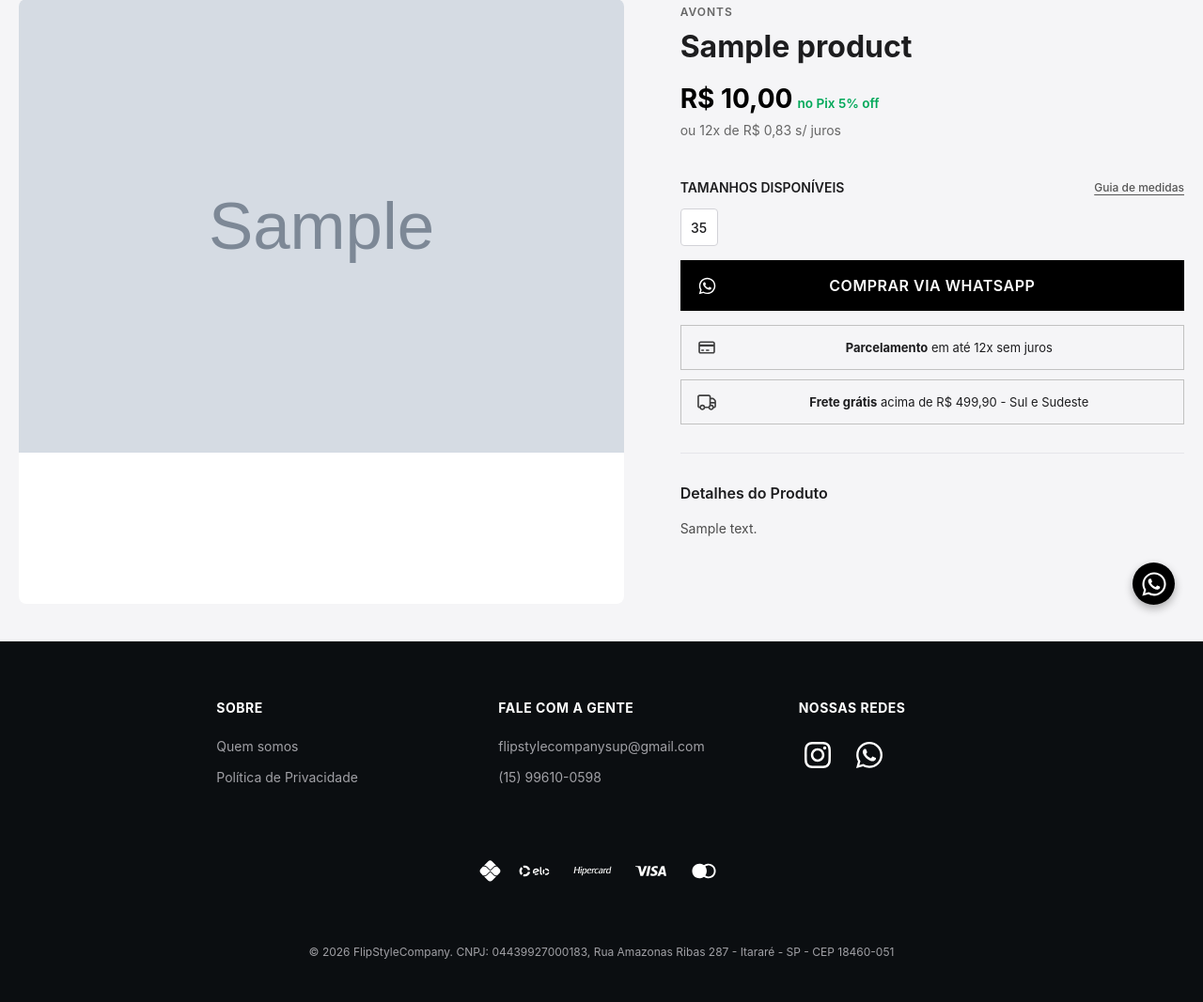
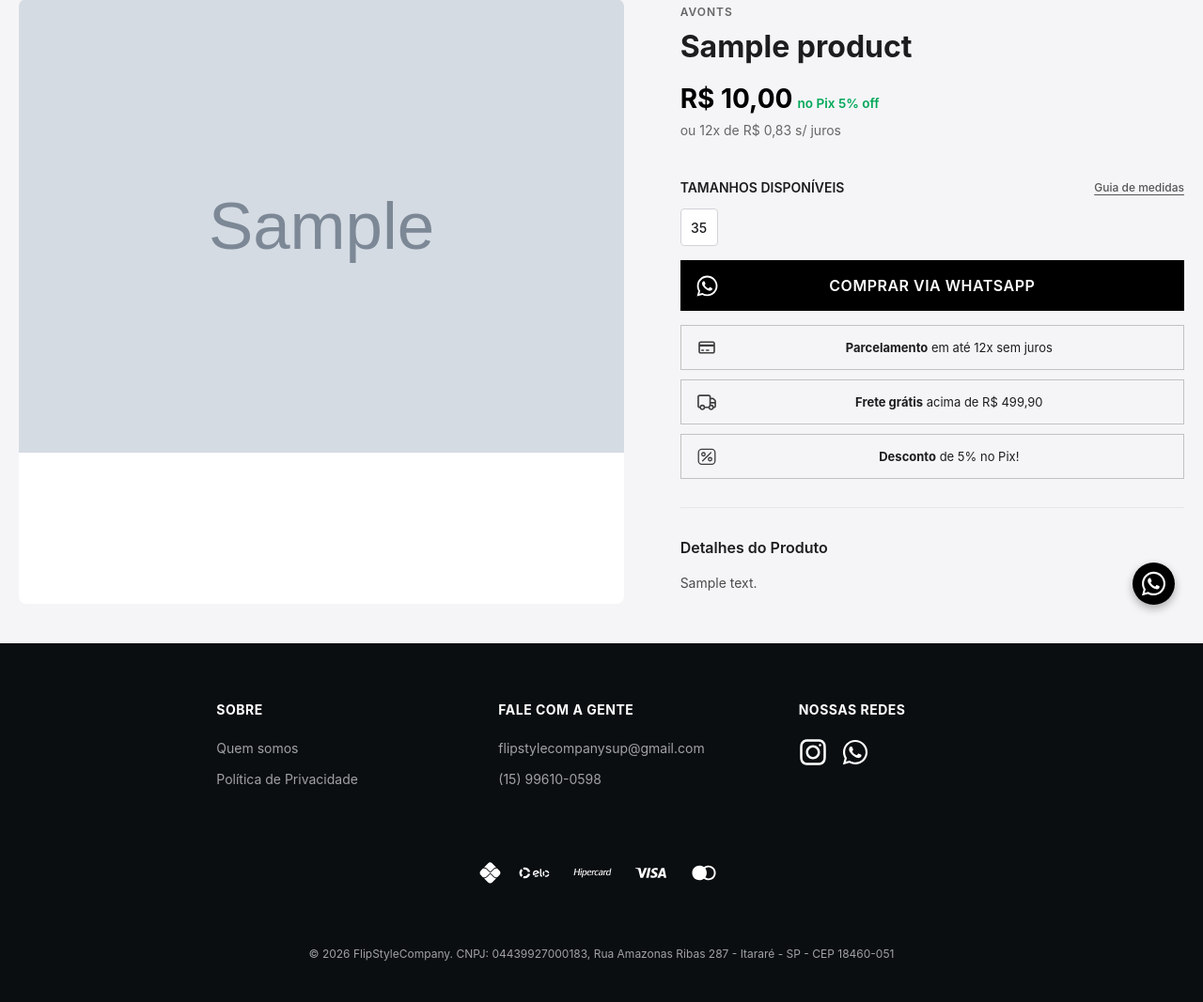
Before and after one commit to MaiconP-Y/flip_style_company, a Django app: a page that uses core/templates/base.html in a window 1280 px wide. Shown: the part 116-1183 px from the top of the page at 94% size. Before the commit the page ends 1137 px from the top, so only its background shows below. Run offline with Django 5.2, Linux system fonts and the light colour scheme; data comes from the database, SQL or seed files in the repository; tables that the repository leaves empty hold one stand-in row (values such as "Sample post"); grey boxes marked "Sample" are stand-in pictures; some libraries are stand-ins or nearby versions.

Commit message:
style: melhora experiencia visual, titulos SEO e isola scripts em detail.js

```diff
--- a/core/templates/base.html
+++ b/core/templates/base.html
@@ -57,7 +57,7 @@
                 </li>
 
                 <li class="has-submenu">
-                    <a href="{% url 'subcategory' subcategory_slug='footwears' %}">Footwears</a>
+                    <a href="{% url 'category' category_slug='footwears' %}">Footwears</a>
                 </li>
             </ul>
 
--- a/products/templates/index.html
+++ b/products/templates/index.html
@@ -104,7 +104,7 @@
             </div>
         </div>
         <div class="trust-item">
-            <img src="{% static 'img/icons/whatsapp-brands-solid-full.svg' %}" alt="Atendimento via WhatsApp">
+            <img src="{% static 'img/icons/whatsapp-brands-solid-full-black.svg' %}" alt="Atendimento via WhatsApp">
             <div class="trust-text">
                 <strong>ATENDIMENTO</strong>
                 <span>Via WhatsApp</span>
--- a/products/templates/product_detail.html
+++ b/products/templates/product_detail.html
@@ -68,10 +68,6 @@
                             <div class="size-option">
                                 <h3>{{ variant.size.name }}</h3>
                             </div>
-                        {% else %}
-                            <div class="size-option disabled">
-                                <h3>Esgotado</h3>
-                            </div>
                         {% endif %}
                     {% empty %}
                         <p class="no-stock">Produto indisponível no momento.</p>
@@ -92,7 +88,11 @@
                 </div>
                 <div class="product-trust-item">
                     <img src="{% static 'img/icons/truck.svg' %}" alt="Frete Grátis" width="22" height="22">
-                    <p><strong>Frete grátis</strong> acima de R$ 499,90 - Sul e Sudeste</p>
+                    <p><strong>Frete grátis</strong> acima de R$ 499,90</p>
+                </div>
+                <div class="product-trust-item">
+                    <img src="{% static 'img/icons/desconto.svg' %}" alt="Desconto no pix" width="22" height="22">
+                    <p><strong>Desconto</strong> de 5% no Pix!</p>
                 </div>
             </div>
         </form>
@@ -164,94 +164,7 @@
 {% endif %}
 {% endblock %}
 
+
 {% block extra_js %}
-<script>
-    document.addEventListener('DOMContentLoaded', () => {
-        // --- 1. Galeria: troca de imagem por miniatura ---
-        const mainImage = document.getElementById('mainImage');
-        const thumbBtns = document.querySelectorAll('.thumb-btn');
-
-        thumbBtns.forEach(btn => {
-            btn.addEventListener('click', function () {
-                const fullSrc = this.querySelector('.thumb-img')?.dataset.fullSrc;
-                if (fullSrc && mainImage) {
-                    mainImage.src = fullSrc;
-                    thumbBtns.forEach(b => b.classList.remove('active'));
-                    this.classList.add('active');
-                }
-            });
-        });
-
-        thumbBtns[0]?.classList.add('active');
-
-        // --- 2. Zoom: mouse (desktop) + touch (mobile) ---
-        const zoomContainer = document.getElementById('zoomContainer');
-        if (!zoomContainer || !mainImage) return;
-
-        function applyZoom(x, y) {
-            const { width, height } = zoomContainer.getBoundingClientRect();
-            const px = ((x / width) * 100).toFixed(2);
-            const py = ((y / height) * 100).toFixed(2);
-            mainImage.style.transformOrigin = `${px}% ${py}%`;
-        }
-
-        function getRelativePos(e) {
-            const rect = zoomContainer.getBoundingClientRect();
-            const src = e.touches ? e.touches[0] : e;
-            return { x: src.clientX - rect.left, y: src.clientY - rect.top };
-        }
-
-        // Desktop
-        zoomContainer.addEventListener('mouseenter', () => {
-            zoomContainer.classList.add('zoomed');
-        });
-
-        zoomContainer.addEventListener('mousemove', (e) => {
-            const { x, y } = getRelativePos(e);
-            applyZoom(x, y);
-        });
-
-        zoomContainer.addEventListener('mouseleave', () => {
-            zoomContainer.classList.remove('zoomed');
-            mainImage.style.transformOrigin = 'center center';
-        });
-
-        // Mobile
-        zoomContainer.addEventListener('touchstart', (e) => {
-            zoomContainer.classList.add('zoomed');
-            const { x, y } = getRelativePos(e);
-            applyZoom(x, y);
-        }, { passive: true });
-
-        zoomContainer.addEventListener('touchmove', (e) => {
-            e.preventDefault();
-            const { x, y } = getRelativePos(e);
-            applyZoom(x, y);
-        }, { passive: false });
-
-        zoomContainer.addEventListener('touchend', () => {
-            zoomContainer.classList.remove('zoomed');
-            mainImage.style.transformOrigin = 'center center';
-        });
-
-        // --- 3. Modal de tabela de medidas (dialog nativo) ---
-        const sizeGuideModal = document.getElementById('sizeGuideModal');
-        document.getElementById('openSizeGuide')?.addEventListener('click', () => {
-            sizeGuideModal?.showModal();
-            toggleScrollLock(true);
-        });
-        document.getElementById('closeSizeGuide')?.addEventListener('click', () => {
-            sizeGuideModal?.close();
-            toggleScrollLock(false);
-        });
-        sizeGuideModal?.addEventListener('click', e => {
-            if (e.target === sizeGuideModal) {
-                sizeGuideModal.close();
-                toggleScrollLock(false);
-            }
-        });
-        // garante reset se fechar via Escape
-        sizeGuideModal?.addEventListener('close', () => toggleScrollLock(false));
-    });
-</script>
+<script src="{% static 'js/detail.js' %}"></script>
 {% endblock %}
--- a/products/templates/quem_somos.html
+++ b/products/templates/quem_somos.html
@@ -1,6 +1,7 @@
 {% extends 'base.html' %}
 {% load static %}
 
+{% block title %}Quem somos | Flip Style Company{% endblock %}
 {% block extra_css %}
 <link rel="stylesheet" href="{% static 'css/quem_somos.css' %}">
 {% endblock %}
--- a/static/css/base.css
+++ b/static/css/base.css
@@ -215,9 +215,8 @@ header:has(.nav-links.active) {
 }
 
 .whatsapp-float img {
-    width: 80%;
+    width: 57%;
     height: auto;
-    filter: brightness(0) invert(1);
 }
 
 /* Footer */
@@ -258,7 +257,7 @@ footer {
 }
 
 .social-links { display: flex; gap: 15px; margin-top: 10px; }
-.social-links img { width: 40px; height: 40px; filter: brightness(0) invert(1); }
+.social-links img { width: 30px; height: 30px; }
 
 .payment-methods {
     display: flex;
--- a/static/css/products.css
+++ b/static/css/products.css
@@ -177,6 +177,10 @@
     font-family: sans-serif;
 }
 
+.empty-state {
+    height: 100px;
+}
+
 @media (max-width: 1300px) {
     .products-grid {
         grid-template-columns: repeat(4, 1fr);
--- /dev/null
+++ b/static/js/detail.js
@@ -0,0 +1,105 @@
+document.addEventListener('DOMContentLoaded', () => {
+    // --- 1. Galeria: troca de imagem por miniatura ---
+    const mainImage = document.getElementById('mainImage');
+    const thumbBtns = document.querySelectorAll('.thumb-btn');
+
+    thumbBtns.forEach(btn => {
+        btn.addEventListener('click', function () {
+            const fullSrc = this.querySelector('.thumb-img')?.dataset.fullSrc;
+            if (fullSrc && mainImage) {
+                mainImage.src = fullSrc;
+                thumbBtns.forEach(b => b.classList.remove('active'));
+                this.classList.add('active');
+            }
+        });
+    });
+
+    thumbBtns[0]?.classList.add('active');
+
+    // --- 2. Zoom: mouse (desktop) + touch (mobile) ---
+    const zoomContainer = document.getElementById('zoomContainer');
+    if (!zoomContainer || !mainImage) return;
+
+    function applyZoom(x, y) {
+        const { width, height } = zoomContainer.getBoundingClientRect();
+        const px = ((x / width) * 100).toFixed(2);
+        const py = ((y / height) * 100).toFixed(2);
+        mainImage.style.transformOrigin = `${px}% ${py}%`;
+    }
+
+    function getRelativePos(e) {
+        const rect = zoomContainer.getBoundingClientRect();
+        const src = e.touches ? e.touches[0] : e;
+        return { x: src.clientX - rect.left, y: src.clientY - rect.top };
+    }
+
+    // Desktop
+    zoomContainer.addEventListener('mouseenter', () => {
+        zoomContainer.classList.add('zoomed');
+    });
+
+    zoomContainer.addEventListener('mousemove', (e) => {
+        const { x, y } = getRelativePos(e);
+        applyZoom(x, y);
+    });
+
+    zoomContainer.addEventListener('mouseleave', () => {
+        zoomContainer.classList.remove('zoomed');
+        mainImage.style.transformOrigin = 'center center';
+    });
+
+    // Mobile
+    function resetZoom() {
+        zoomContainer.classList.remove('zoomed');
+        mainImage.style.transformOrigin = 'center center';
+    }
+
+    function isTouchInsideContainer(touch) {
+        const rect = zoomContainer.getBoundingClientRect();
+        return (
+            touch.clientX >= rect.left &&
+            touch.clientX <= rect.right &&
+            touch.clientY >= rect.top &&
+            touch.clientY <= rect.bottom
+        );
+    }
+
+    zoomContainer.addEventListener('touchstart', (e) => {
+        zoomContainer.classList.add('zoomed');
+        const { x, y } = getRelativePos(e);
+        applyZoom(x, y);
+    }, { passive: true });
+
+    zoomContainer.addEventListener('touchmove', (e) => {
+        e.preventDefault();
+        const touch = e.touches[0];
+        if (!isTouchInsideContainer(touch)) {
+            resetZoom();
+            return;
+        }
+        const { x, y } = getRelativePos(e);
+        applyZoom(x, y);
+    }, { passive: false });
+
+    zoomContainer.addEventListener('touchend', resetZoom);
+    zoomContainer.addEventListener('touchcancel', resetZoom);
+
+    // --- 3. Modal de tabela de medidas (dialog nativo) ---
+    const sizeGuideModal = document.getElementById('sizeGuideModal');
+    document.getElementById('openSizeGuide')?.addEventListener('click', () => {
+        sizeGuideModal?.showModal();
+        toggleScrollLock(true);
+    });
+    document.getElementById('closeSizeGuide')?.addEventListener('click', () => {
+        sizeGuideModal?.close();
+        toggleScrollLock(false);
+    });
+    sizeGuideModal?.addEventListener('click', e => {
+        if (e.target === sizeGuideModal) {
+            sizeGuideModal.close();
+            toggleScrollLock(false);
+        }
+    });
+    // garante reset se fechar via Escape
+    sizeGuideModal?.addEventListener('close', () => toggleScrollLock(false));
+});
```
Also changed, not shown: products/templates/products.html (+4 -5 lines), static/css/index.css (+9 -1 lines), static/img/icons/desconto.svg (added), static/img/icons/instagram-brands-solid-full.svg, static/img/icons/whatsapp-brands-solid-full-black.svg (added), static/img/icons/whatsapp-brands-solid-full.svg.
